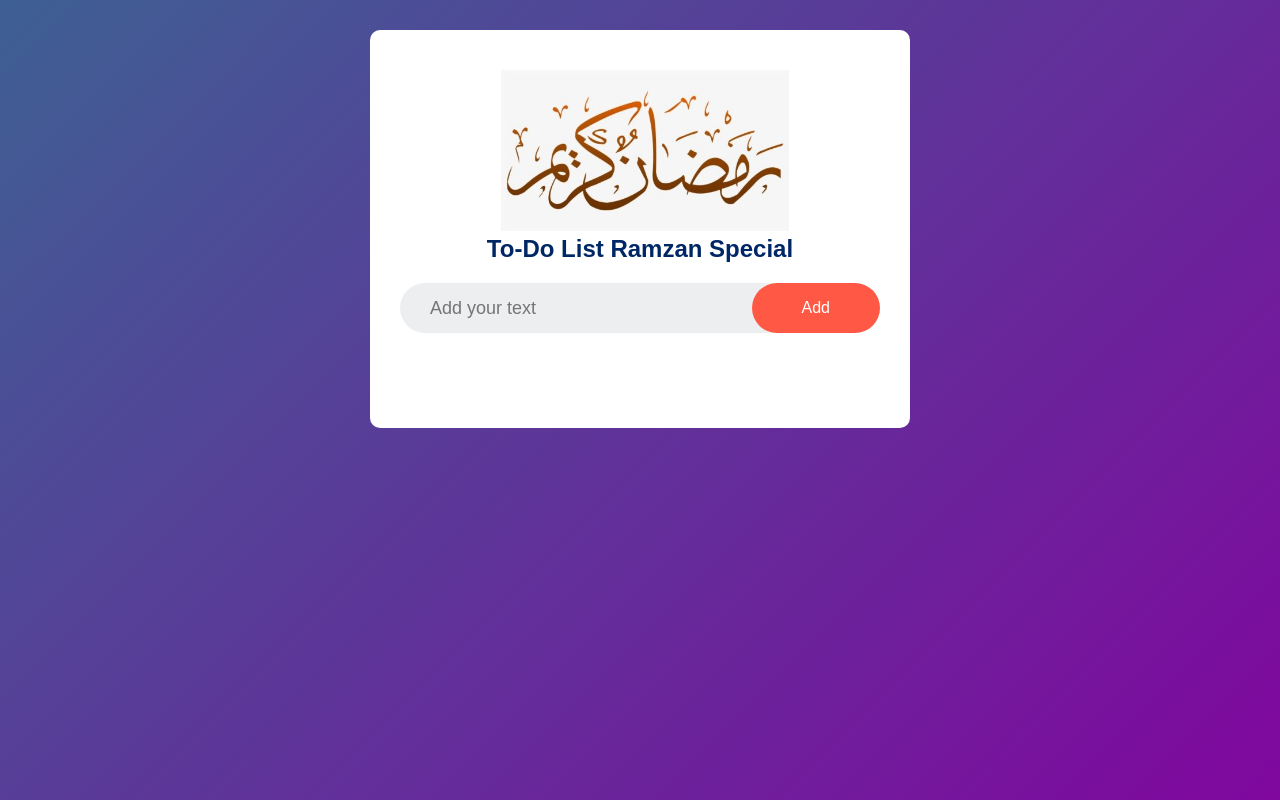
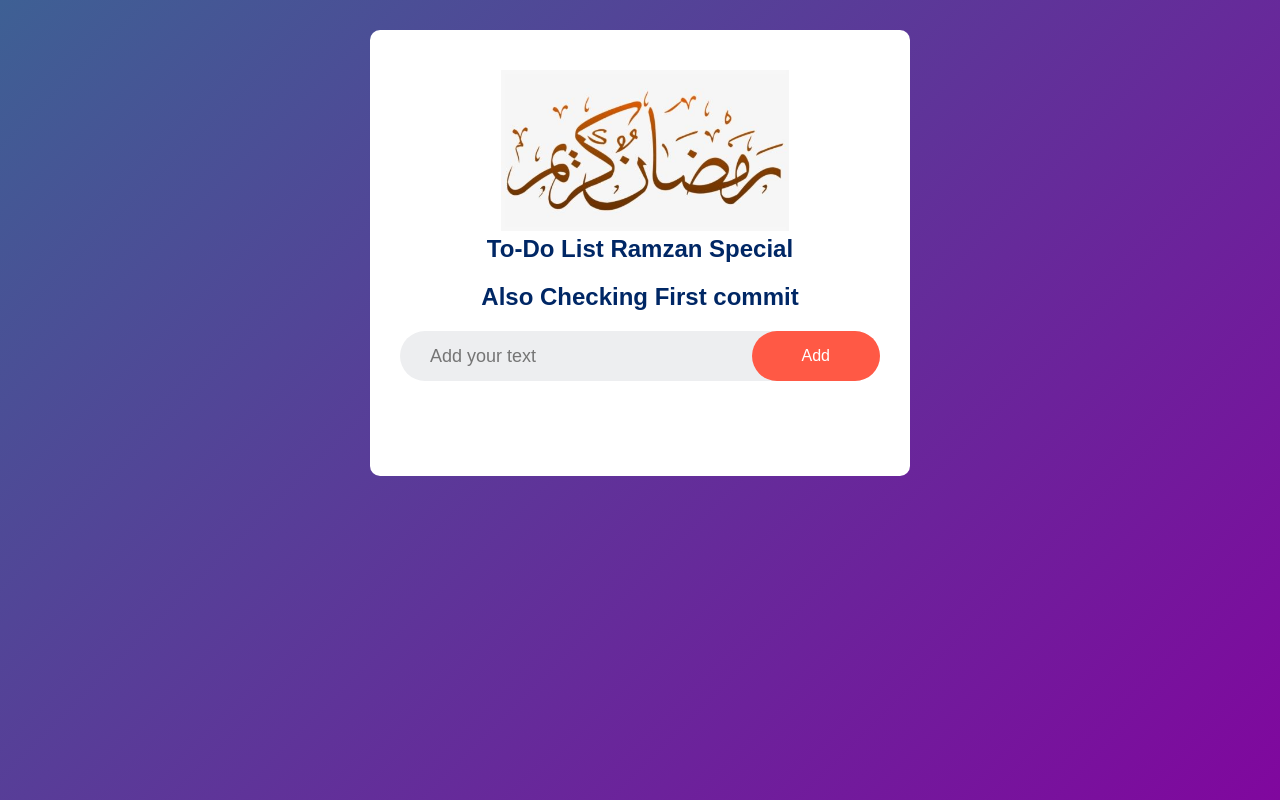
Before and after one commit to HamzaKhan-codes/todo-JS, a plain HTML site: page index.html in a window 1280 px wide. Drawn offline with Linux system fonts and the light colour scheme.

Commit message:
Changes in heading

```diff
--- a/index.html
+++ b/index.html
@@ -13,7 +13,8 @@
             <center>
                 <img src="./images/ramzan.png" alt="">
             </center>
-            <h2>To-Do List Ramzan Special</h2>
+            <h2>To-Do List Ramzan Special </h2>
+            <h2>Also Checking First commit</h2>
 
             <div class="row">
                 <input type="text" id="input-box" placeholder="Add your text">
```
